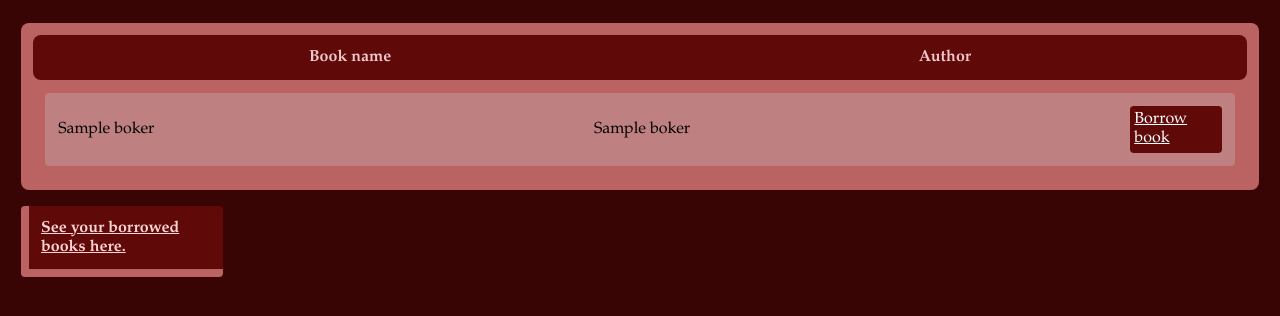
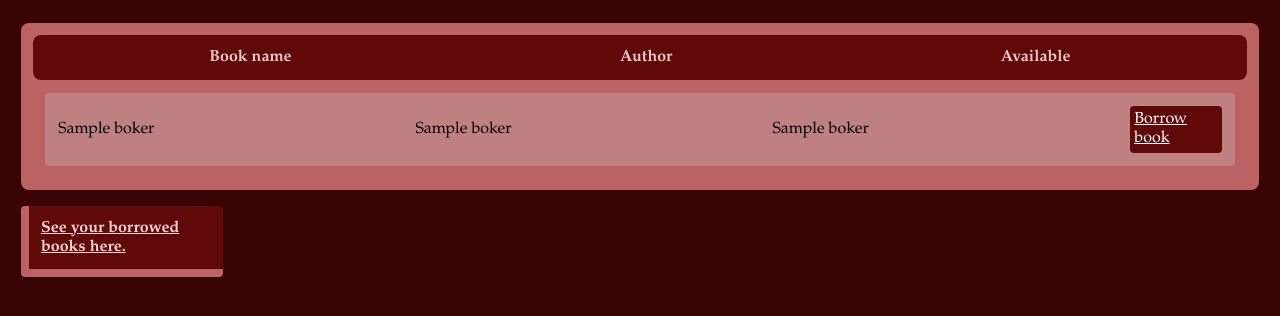
Before and after one commit to SD-Shar/library_db, a Flask app: template templates/browse_kunde.html in a window 1280 px wide. Shown: the part 112-428 px from the top of the page. Run offline with Flask 3, Linux system fonts and the light colour scheme; the template is opened without the code that fills it: most values are stand-ins (such as "Sample title", 1, 10 or a date in 2020).

Commit message:
lo til hvor mange bøker det er av hver både for bibliotekar og kunde

```diff
--- a/app.py
+++ b/app.py
@@ -146,6 +146,8 @@ def borrow_book(bok_id):
 
 
 
+
+
 # !LIBRARIAN!
 
 # LIBRARIAN HOME PAGE
--- a/templates/browse_kunde.html
+++ b/templates/browse_kunde.html
@@ -23,12 +23,14 @@
                 <tr class="Titles">
                     <th>Book name</th>
                     <th>Author</th>
+                    <th>Available</th>
                 </tr>
 
                 {% for c in boker %}
                 <tr class="bookss">
                     <td>{{c[1]}}</td>
                     <td>{{c[2]}}</td>
+                    <td>{{c[3]}}</td>
                     <td>
                         <div class="BorrowBTN" id="borrowBTN">
                             <a href="{{ url_for('borrow_book', bok_id=c[0]) }}"
--- a/templates/homepage_lib.html
+++ b/templates/homepage_lib.html
@@ -21,12 +21,14 @@
             <tr class="Titles">
                 <th>Book name</th>
                 <th>Author</th>
+                <th>Copies</th>
             </tr>
 
             {% for c in boker %}
             <tr class="lib_books">
                 <td>{{c[1]}}</td>
                 <td>{{c[2]}}</td>
+                <td>{{c[3]}}</td>
             </tr>
             {% endfor %}
 
```
